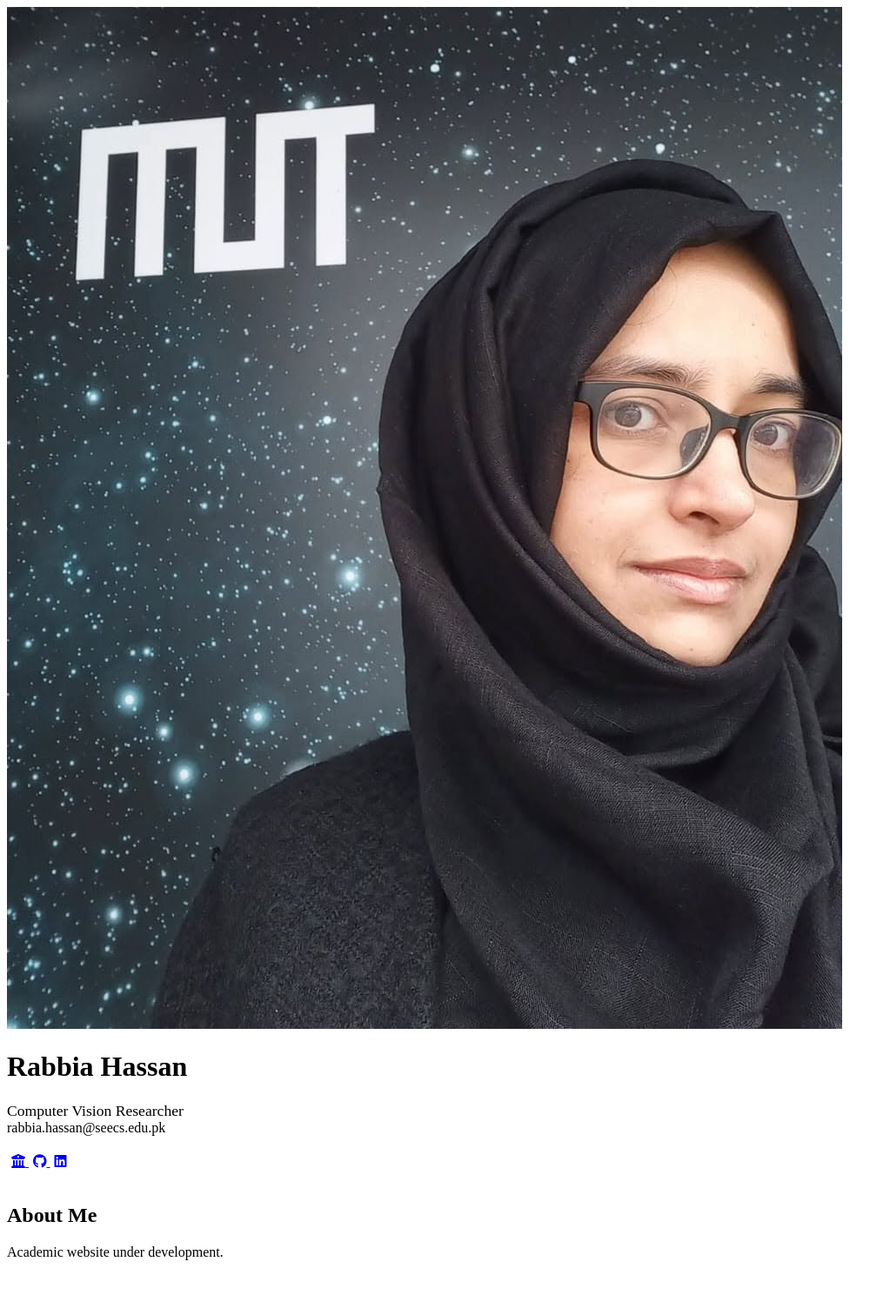
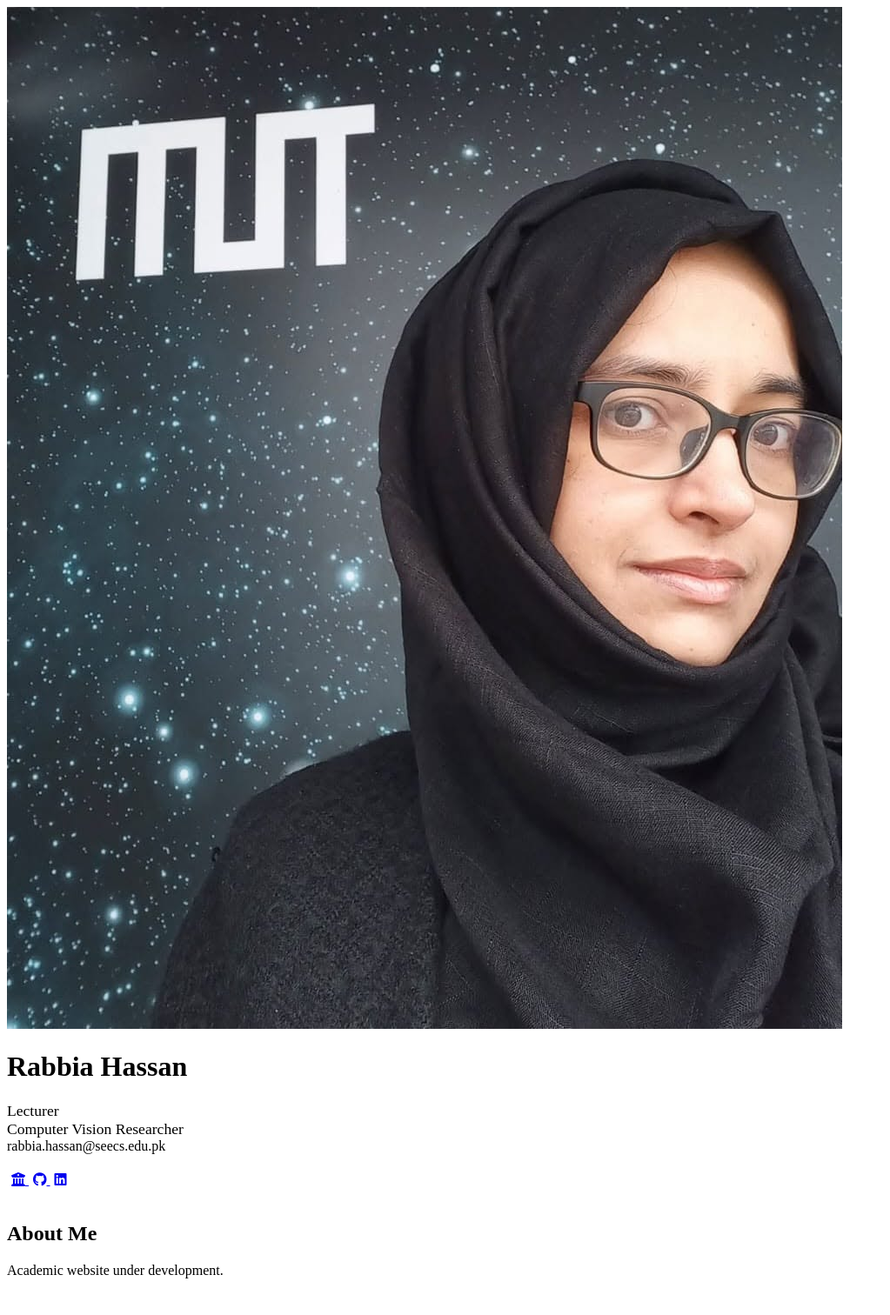
Before and after one commit to Rabbia-Hassan/Rabbia-Hassan.github.io, a Jekyll site: the page built from index.md, in a window 1280 px wide. Shown: the whole page at 87% size, without its empty margins (0-1023 px from the left). Built offline with Jekyll 4.4.1, drawn with Linux system fonts in a browser that asks for light colours; a style sheet for code colours, icons or effects is not loaded; our own code applies the rules of GitHub Pages for plain Markdown files; before the commit the page ends 1491 px from its top, so only the background shows below that.

Commit message:
Update position in _config.yml

```diff
--- a/_config.yml
+++ b/_config.yml
@@ -1,7 +1,8 @@
 remote_theme: yaoyao-liu/minimal-light
 
 title: Rabbia Hassan
-position: Computer Vision Researcher
+#position: Computer Vision Researcher
+position: "Lecturer<br>Computer Vision Researcher"
 affiliation: null
 email: rabbia.hassan@seecs.edu.pk
 
```
